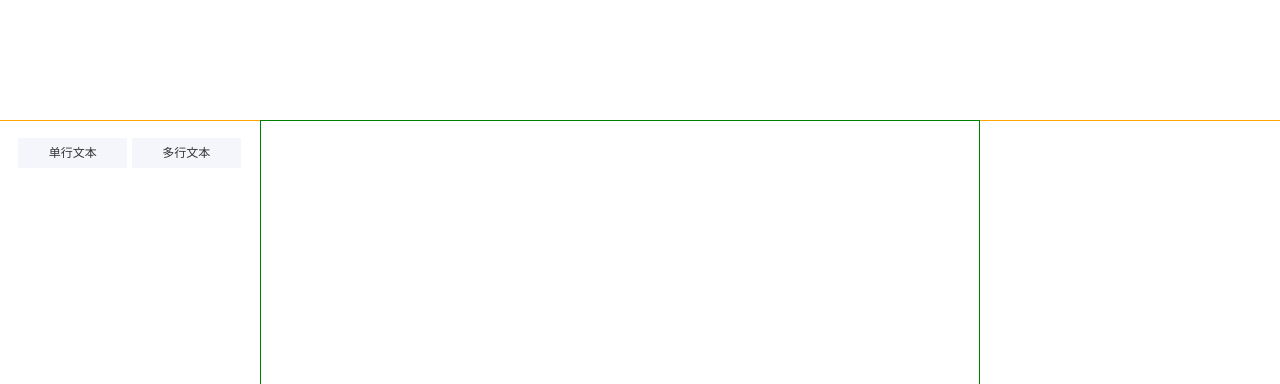
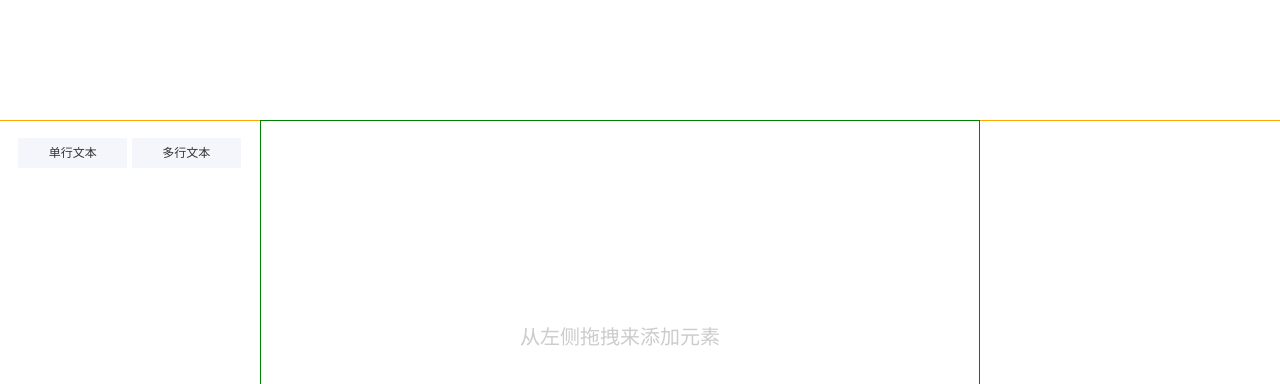
Before and after one commit to zmm95829/form-making, a Vue app: page /#/form-making in a window 1280 px wide. Shown: the top 384 px of the page. Built offline with nearby package versions, Linux system fonts and the light colour scheme.

Commit message:
添加中间内容控件

```diff
--- a/package.json
+++ b/package.json
@@ -11,6 +11,7 @@
     "build": "node build/build.js"
   },
   "dependencies": {
+    "element-ui": "^2.11.1",
     "vue": "^2.5.2",
     "vue-router": "^3.0.7",
     "vuedraggable": "^2.23.0"
--- a/src/App.vue
+++ b/src/App.vue
@@ -11,4 +11,5 @@ export default {
 </script>
 
 <style>
+@import "./style/index.css";
 </style>
--- a/src/main.js
+++ b/src/main.js
@@ -2,6 +2,7 @@ import Vue from "vue";
 import App from "./App";
 import router from "./router/index";
 
+import "element-ui/lib/theme-chalk/index.css";
 /* eslint-disable no-new */
 new Vue({
   el: "#app",
--- /dev/null
+++ b/src/style/index.css
@@ -0,0 +1,10 @@
+.form-empty{
+  position: absolute;
+  text-align: center;
+  width: 300px;
+  font-size: 20px;
+  top: 200px;
+  left: 50%;
+  margin-left: -150px;
+  color: #ccc;
+}
--- a/src/views/container/FormElement.vue
+++ b/src/views/container/FormElement.vue
@@ -1,5 +1,5 @@
 <template>
-  <div class="element-list">
+  <div class="form-element-list">
     <draggable
       element="ul"
       v-model="basicElement"
@@ -8,7 +8,7 @@
       @start="handleMoveStart"
       :move="handleMove"
     >
-      <li v-for="item in basicElement" :key="item.id" class="element-item">
+      <li v-for="item in basicElement" :key="item.id" class="form-element-item">
         <a>
           <span>{{item.name}}</span>
         </a>
@@ -48,12 +48,12 @@ export default {
 };
 </script>
 <style>
-.element-list ul {
+.form-element-list ul {
   margin: 0;
   padding: 16px;
   list-style-type: none;
 }
-.element-item {
+.form-element-item {
   font-size: 12px;
   display: flex;
   flex-wrap: wrap;
@@ -70,7 +70,7 @@ export default {
   color: #333;
   border: 1px solid #f4f6fc;
 }
-.element-item a {
+.form-element-item a {
   display: block;
   width: 105px;
   cursor: move;
@@ -78,7 +78,7 @@ export default {
   border: 1px solid #f4f6fc;
   text-align: center;
 }
-.element-item a:hover {
+.form-element-item a:hover {
   border: 1px dashed blue;
 }
 </style>
--- /dev/null
+++ b/src/views/container/FormView.vue
@@ -0,0 +1,17 @@
+<template>
+  <div class="form-view-container">
+    <div class="form-empty">从左侧拖拽来添加元素</div>
+  </div>
+</template>
+<script>
+export default {
+  name: "FormView",
+  data: function() {
+    return {
+
+    }
+  }
+};
+</script>
+<style>
+</style>
--- a/src/views/container/index.vue
+++ b/src/views/container/index.vue
@@ -7,15 +7,19 @@
       <FormElement/>
     </aside>
     <aside class="aside-right"></aside>
-    <section class="section"></section>
+    <section class="section">
+      <FormView/>
+    </section>
   </div>
 </template>
 <script>
 import FormElement from "./FormElement";
+import FormView from "./FormView.vue";
 export default {
   name: "Container",
   components: {
-    FormElement
+    FormElement,
+    FormView
   },
   data: function() {
     return {
```
Also changed, not shown: 1 other file (tests, documents, lock files or other folders).
